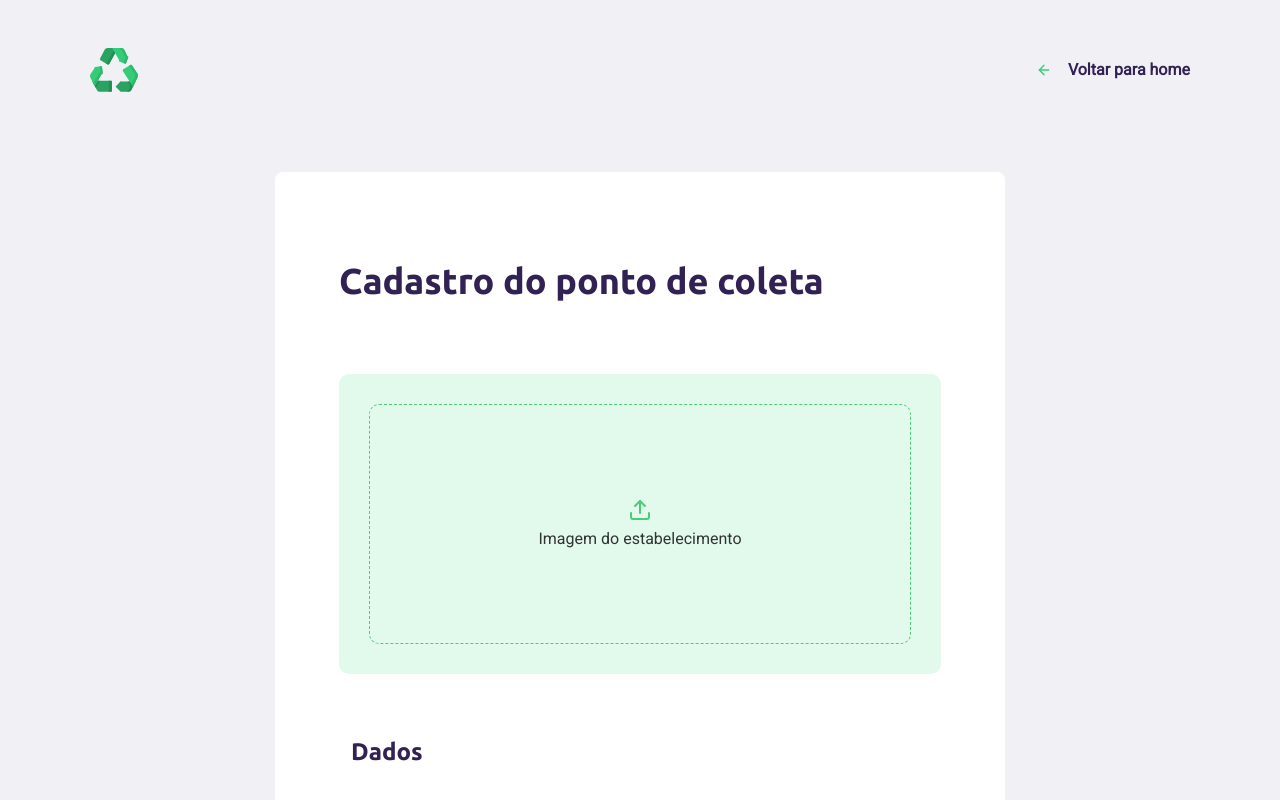
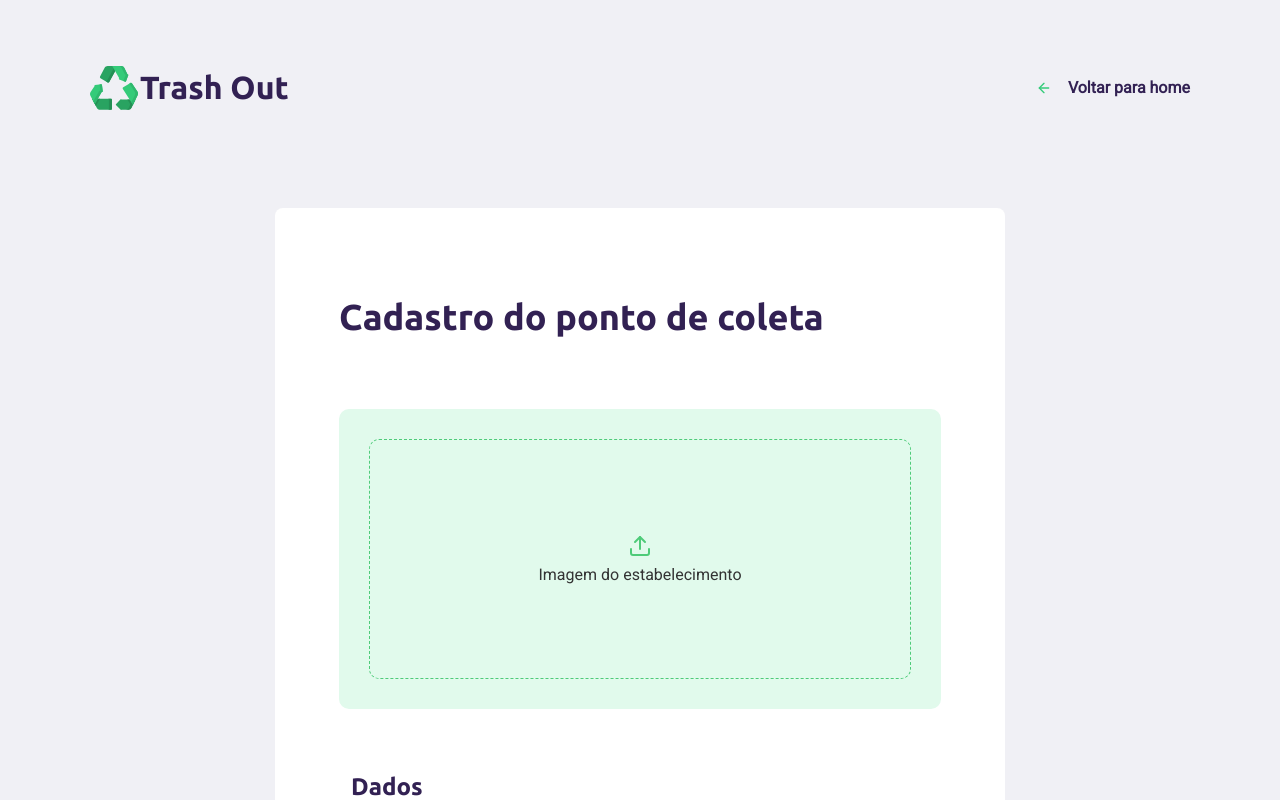
Before and after one commit to LEduard0/next-level-1, a React (Create React App) app in the folder web/: page /create-point in a window 1280 px wide. Shown: the top 800 px of the page. Built offline with nearby package versions, Linux system fonts and the light colour scheme; no server answers.

Commit message:
add switch for header icons

```diff
--- a/web/src/components/Header/index.tsx
+++ b/web/src/components/Header/index.tsx
@@ -1,10 +1,36 @@
 import React from "react";
 import { FiUser } from "react-icons/fi";
 import { Link } from "react-router-dom";
+import { FiArrowLeft } from "react-icons/fi";
+
 import logo from "../../assets/logo.svg";
 import "./styles.css";
 
 const Header: React.FC = () => {
+  const renderHeaderIcons = () => {
+    switch (window.location.pathname) {
+      case "/create-point":
+        return (
+          <Link to="/">
+            <FiArrowLeft />
+            Voltar para home
+          </Link>
+        );
+      default:
+        return (
+          <div className="header-login flex items-center">
+            <Link className="flex no-underline" to="/login">
+              <span className="mr1">
+                {" "}
+                <FiUser />{" "}
+              </span>
+              <strong>Login</strong>
+            </Link>
+          </div>
+        );
+    }
+  };
+
   return (
     <header className="header flex items-center justify-between w-100">
       <div className="header-logo flex items-center">
@@ -13,15 +39,7 @@ const Header: React.FC = () => {
           <h1>Trash Out</h1>
         </Link>
       </div>
-      <div className="header-login flex items-center">
-        <Link className="flex no-underline" to="/login">
-          <span className="mr1">
-            {" "}
-            <FiUser />{" "}
-          </span>
-          <strong>Login</strong>
-        </Link>
-      </div>
+      {renderHeaderIcons()}
     </header>
   );
 };
--- a/web/src/pages/CreatePoint/index.tsx
+++ b/web/src/pages/CreatePoint/index.tsx
@@ -1,6 +1,5 @@
 import React, { ChangeEvent, FormEvent, useEffect, useState } from "react";
-import { Link, useHistory } from "react-router-dom";
-import { FiArrowLeft } from "react-icons/fi";
+import {  useHistory } from "react-router-dom";
 import { Map, TileLayer, Marker } from "react-leaflet";
 import { LeafletMouseEvent } from "leaflet";
 import axios from "axios";
@@ -9,7 +8,7 @@ import api from "../../services/api";
 import Dropzone from "../../components/Dropzone";
 
 import "./styles.css";
-import logo from "../../assets/logo.svg";
+import Header from "../../components/Header";
 
 interface Item {
   id: number;
@@ -150,13 +149,7 @@ const CreatePoint = () => {
 
   return (
     <div id="page-create-point">
-      <header>
-        <img src={logo} alt="App de Coleta" />
-        <Link to="/">
-          <FiArrowLeft />
-          Voltar para home
-        </Link>
-      </header>
+      <Header />
       <form action="" onSubmit={handleSubmit}>
         <h1>Cadastro do ponto de coleta</h1>
 
```
